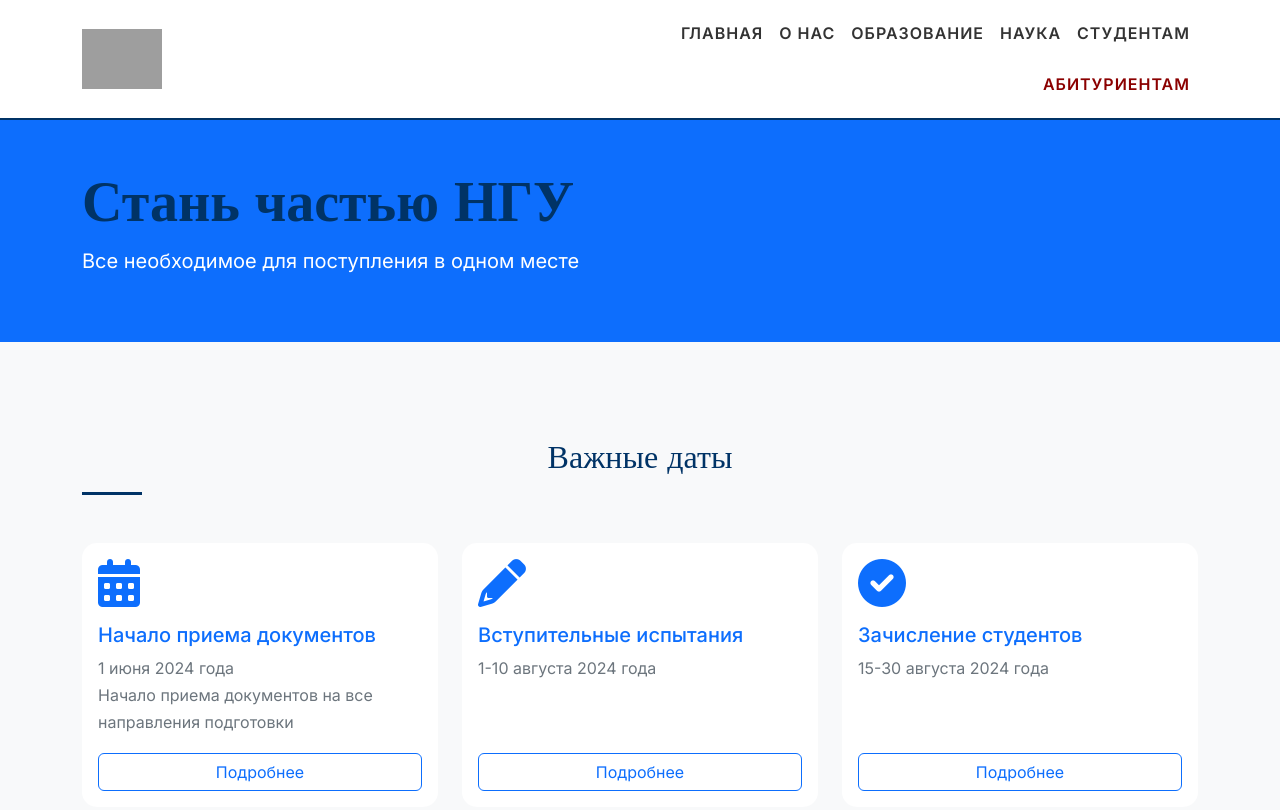
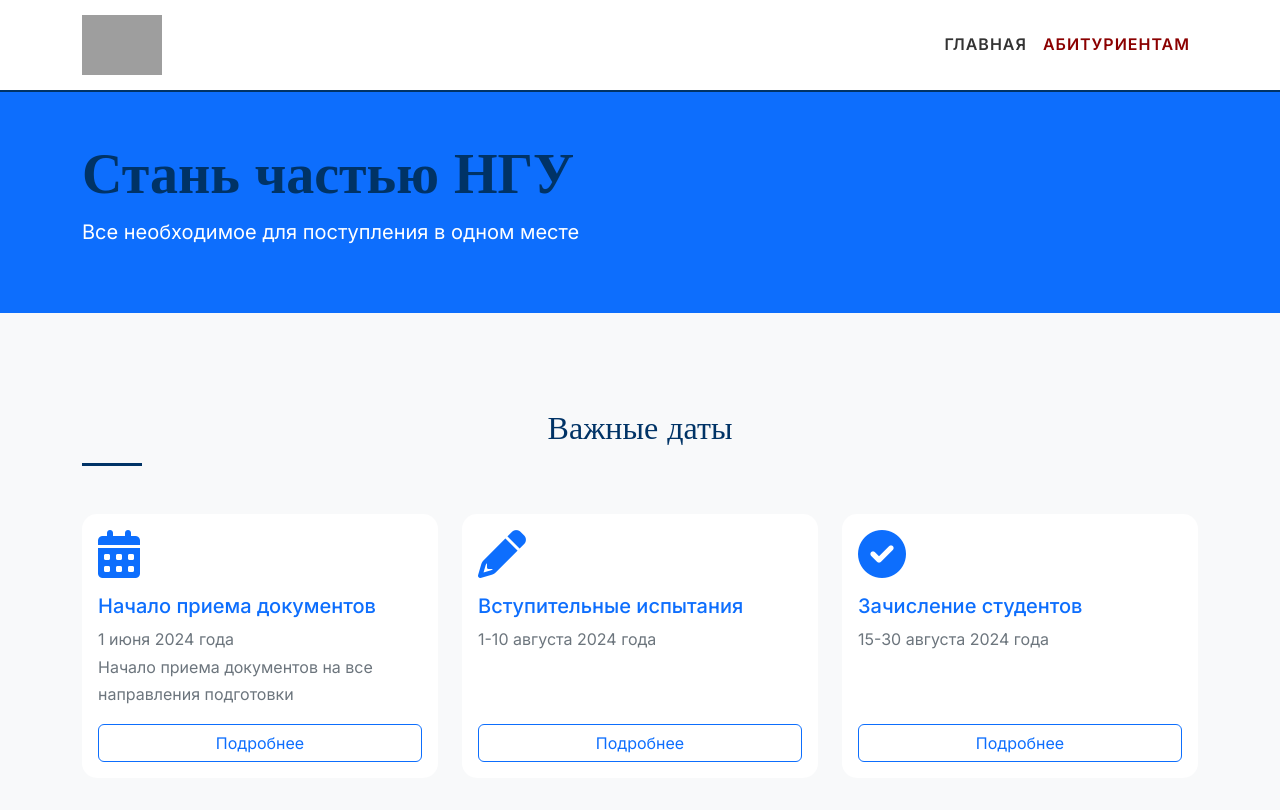
Before and after one commit to islamcib/-, a plain HTML site: page index.html in a window 1280 px wide. Shown: the top 810 px of the page. Drawn offline with nearby package versions, Linux system fonts and the light colour scheme; grey boxes are pictures that could not be loaded.

Commit message:
Update index.html

```diff
--- a/index.html
+++ b/index.html
@@ -194,11 +194,8 @@
                 </button>
                 <div class="collapse navbar-collapse" id="navbarNav">
                     <ul class="navbar-nav ms-auto mb-2 mb-lg-0">
-                        <li class="nav-item"><a class="nav-link" href="#">Главная</a></li>
-                        <li class="nav-item"><a class="nav-link" href="#">О нас</a></li>
-                        <li class="nav-item"><a class="nav-link" href="#">Образование</a></li>
-                        <li class="nav-item"><a class="nav-link" href="#">Наука</a></li>
-                        <li class="nav-item"><a class="nav-link" href="#">Студентам</a></li>
+                        <li class="nav-item"><a class="nav-link" href="https://nsu.kg/">Главная</a></li>
+
                         <li class="nav-item"><a class="nav-link active" href="#">Абитуриентам</a></li>
                     </ul>
                 </div>
@@ -708,7 +705,7 @@
                 </div>
                 <div class="modal-footer">
                     <button type="button" class="btn btn-secondary" data-bs-dismiss="modal">Закрыть</button>
-                    <a href="#" class="btn btn-primary">Перейти к подаче</a>
+
                 </div>
             </div>
         </div>
@@ -739,7 +736,7 @@
                 </div>
                 <div class="modal-footer">
                     <button type="button" class="btn btn-secondary" data-bs-dismiss="modal">Закрыть</button>
-                    <a href="#" class="btn btn-primary">Регистрация на испытания</a>
+
                 </div>
             </div>
         </div>
@@ -768,7 +765,7 @@
                 </div>
                 <div class="modal-footer">
                     <button type="button" class="btn btn-secondary" data-bs-dismiss="modal">Закрыть</button>
-                    <a href="#" class="btn btn-primary">Оформить зачисление</a>
+
                 </div>
             </div>
         </div>
```
